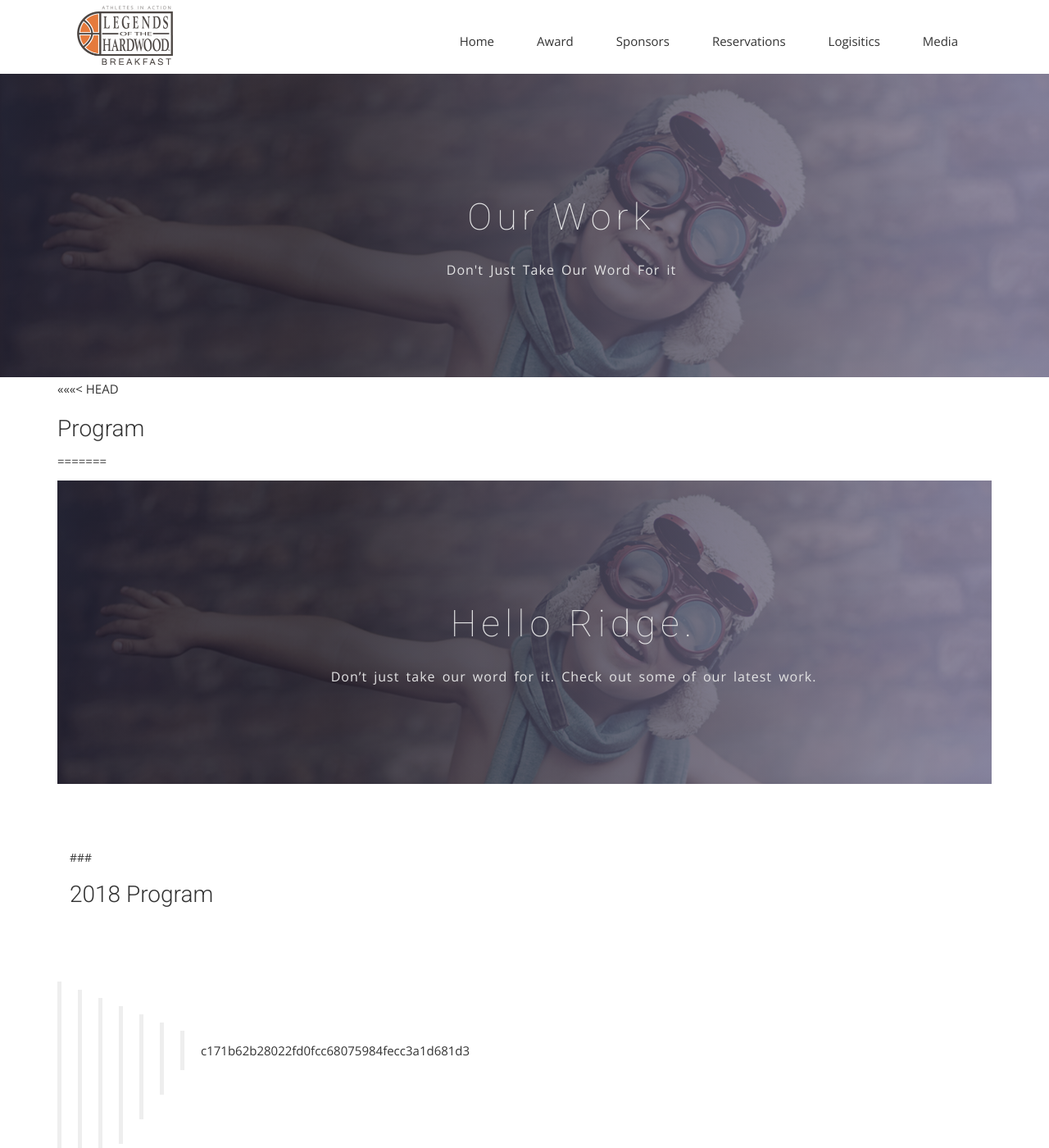
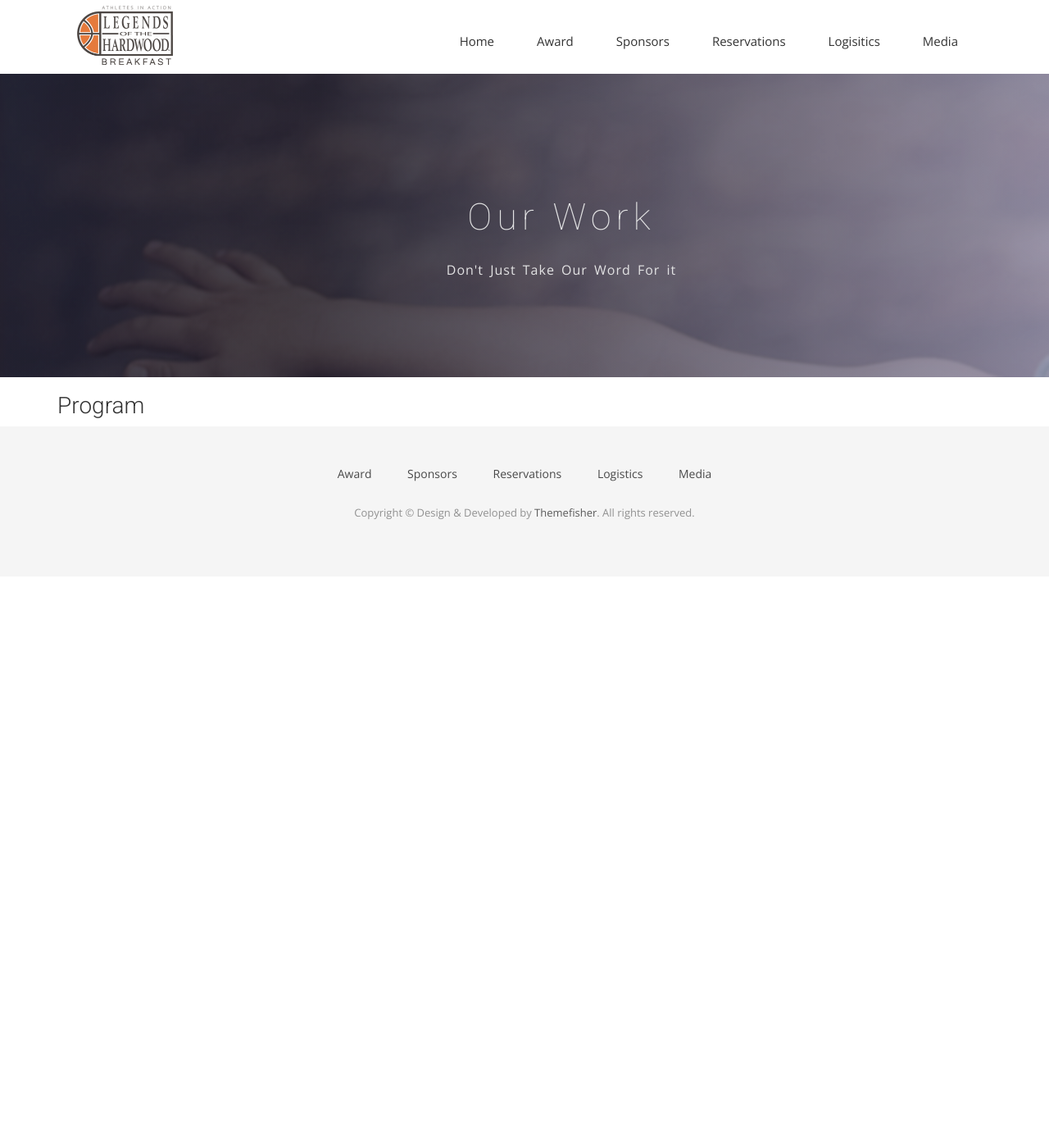
Before and after one commit to CruGlobal/NightofChampions, a Jekyll site: the page built from work.markdown, in a window 1280 px wide and 1400 px high. Shown: the whole window at 82% size. Built offline with Jekyll 4.4.1, drawn with Linux system fonts in a browser that asks for light colours; nearby versions of some CDN libraries; some web fonts are replaced.

Commit message:
merge Work

```diff
--- a/work.markdown
+++ b/work.markdown
@@ -5,35 +5,4 @@ layout: page
 byLine: "Don't Just Take Our Word For it"
 ---
 
-<<<<<<< HEAD
 ### Program
-=======
-<section id="global-header">
-<div class="container">
-<div class="row">
-<div class="col-md-12">
-<div class="block">
-<h1>Hello Ridge.</h1>
-<p>Don’t just take our word for it. Check out some of our latest work.</p>
-</div>
-</div>
-</div>
-</div>
-</section>
-<section id="portfolio-work">
-<div class="container">
-<div class="row">
-<div class="col-md-12">
-<div class="block">
-
-<!---- DO Work Here -->
-
-### <h3>2018 Program</h3>
-
-</div>
-
-</div>
-</div>
-</div>
-</section>
->>>>>>> c171b62b28022fd0fcc68075984fecc3a1d681d3
```
